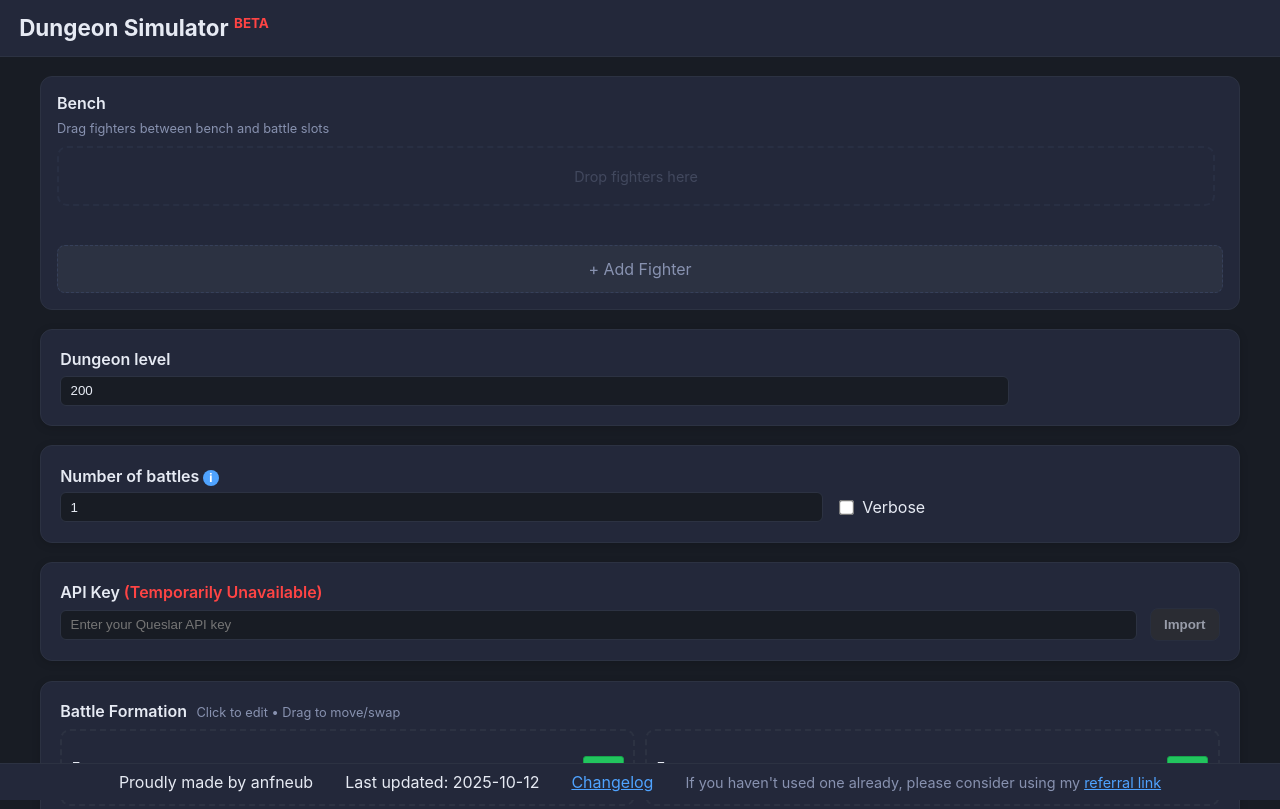
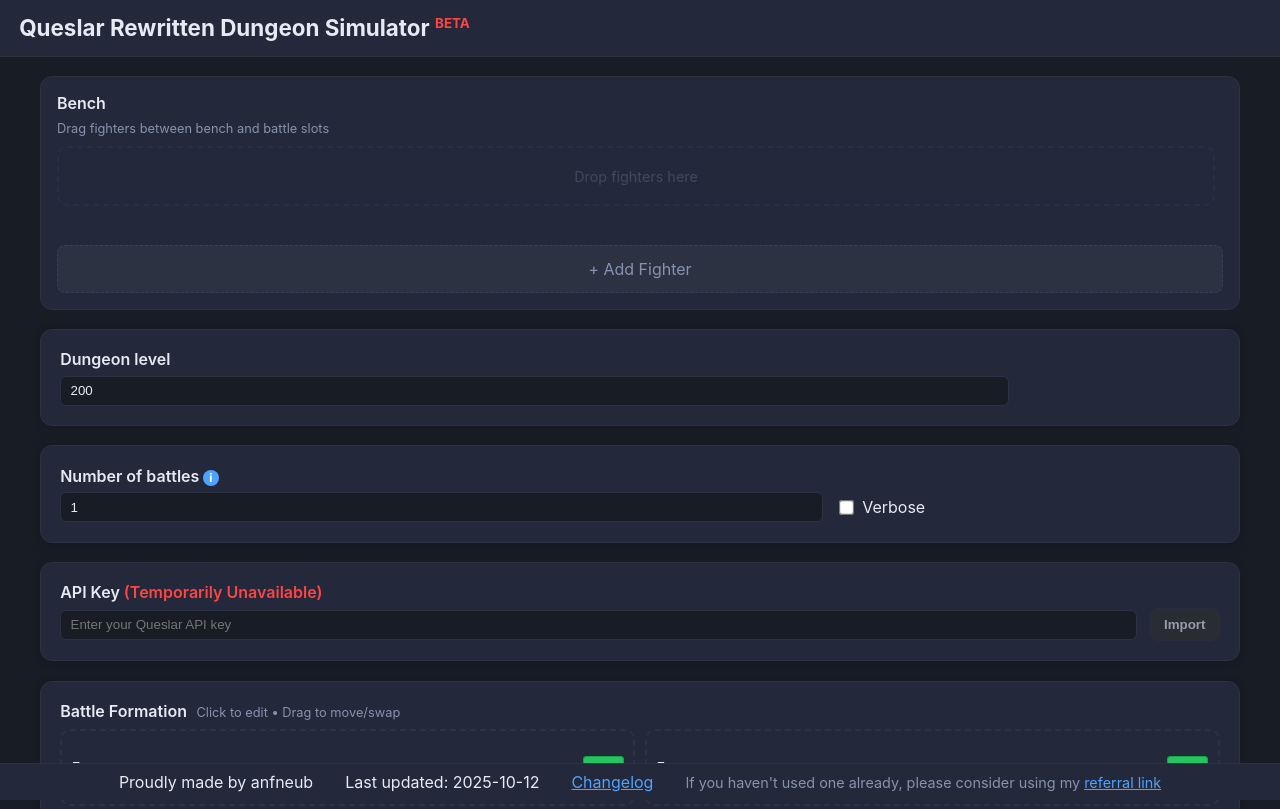
Before and after one commit to SakakiChizuru/QueslarDungeonSim, a plain HTML site: page index.html in a window 1280 px wide. Shown: the top 809 px of the page. Drawn offline with Linux system fonts and the light colour scheme.

Commit message:
page title

```diff
--- a/index.html
+++ b/index.html
@@ -534,7 +534,7 @@
     <body>
         <header>
             <h1>
-                Dungeon Simulator
+                Queslar Rewritten Dungeon Simulator
                 <span
                     style="
                         color: #ff4444;
```
Also changed, not shown: app.js (line endings or trailing spaces).
